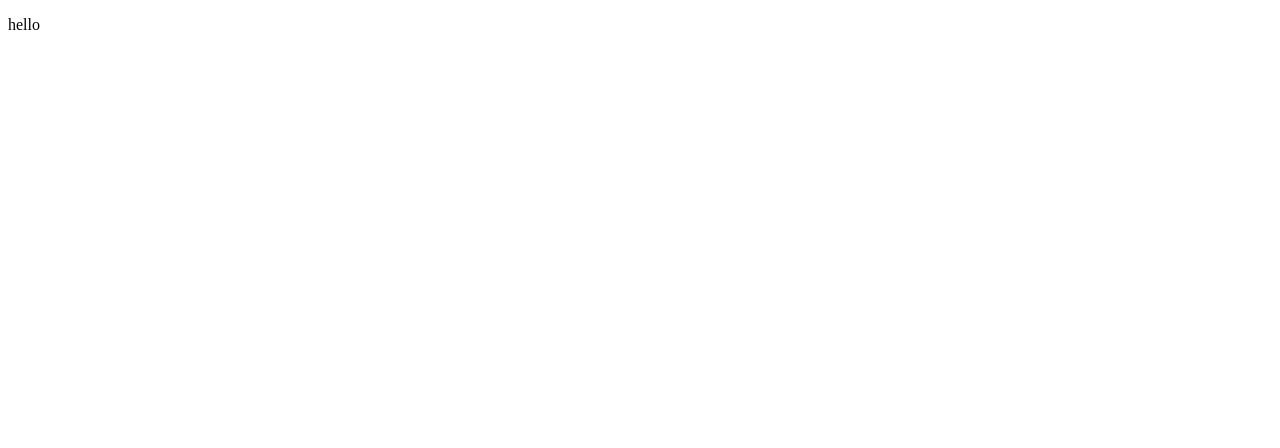
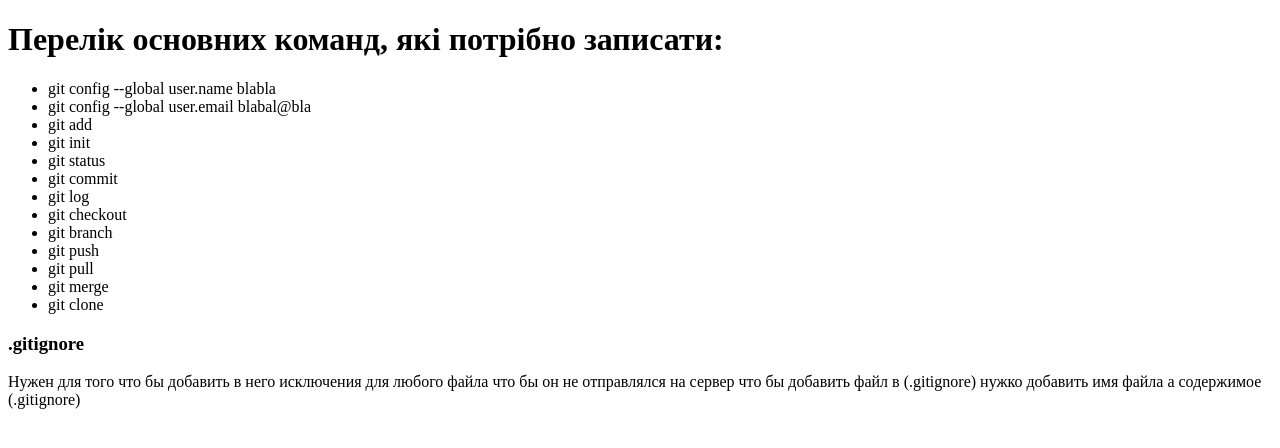
Before and after one commit to artempetrov1996/Cursor_My_Home_Work, a plain HTML site: page home_work01/index.html in a window 1280 px wide. Drawn offline with Linux system fonts and the light colour scheme.

Commit message:
added homework

```diff
--- a/home_work01/index.html
+++ b/home_work01/index.html
@@ -1,13 +1,31 @@
 <!DOCTYPE html>
 <html lang="en">
   <head>
-    <meta charset="UTF-8">
-    <meta http-equiv="X-UA-Compatible" content="IE=edge">
-    <meta name="viewport" content="width=device-width, initial-scale=1.0">
+    <meta charset="UTF-8" />
+    <meta http-equiv="X-UA-Compatible" content="IE=edge" />
+    <meta name="viewport" content="width=device-width, initial-scale=1.0" />
     <title>Document</title>
   </head>
   <body>
-    <p>hello
+    <h1>Перелік основних команд, якi потрібно записати:</h1>
+    <ul>
+      <li>git config --global user.name blabla</li>
+      <li>git config --global user.email blabal@bla</li>
+      <li>git add</li>
+      <li>git init</li>
+      <li>git status</li>
+      <li>git commit</li>
+      <li>git log</li>
+      <li>git checkout</li>
+      <li>git branch</li>
+      <li>git push</li>
+      <li>git pull</li>
+      <li>git merge</li>
+      <li>git clone</li>
+    </ul>
+    <h3>.gitignore</h3>
+    <p>Нужен для того что бы добавить в него исключения для любого файла что бы он не отправлялся на сервер
+        что бы добавить файл в (.gitignore) нужко добавить имя файла а содержимое (.gitignore)
     </p>
   </body>
 </html>
```
Also changed, not shown: 1 other file. Lines whose indentation alone changed are shown as unchanged.
